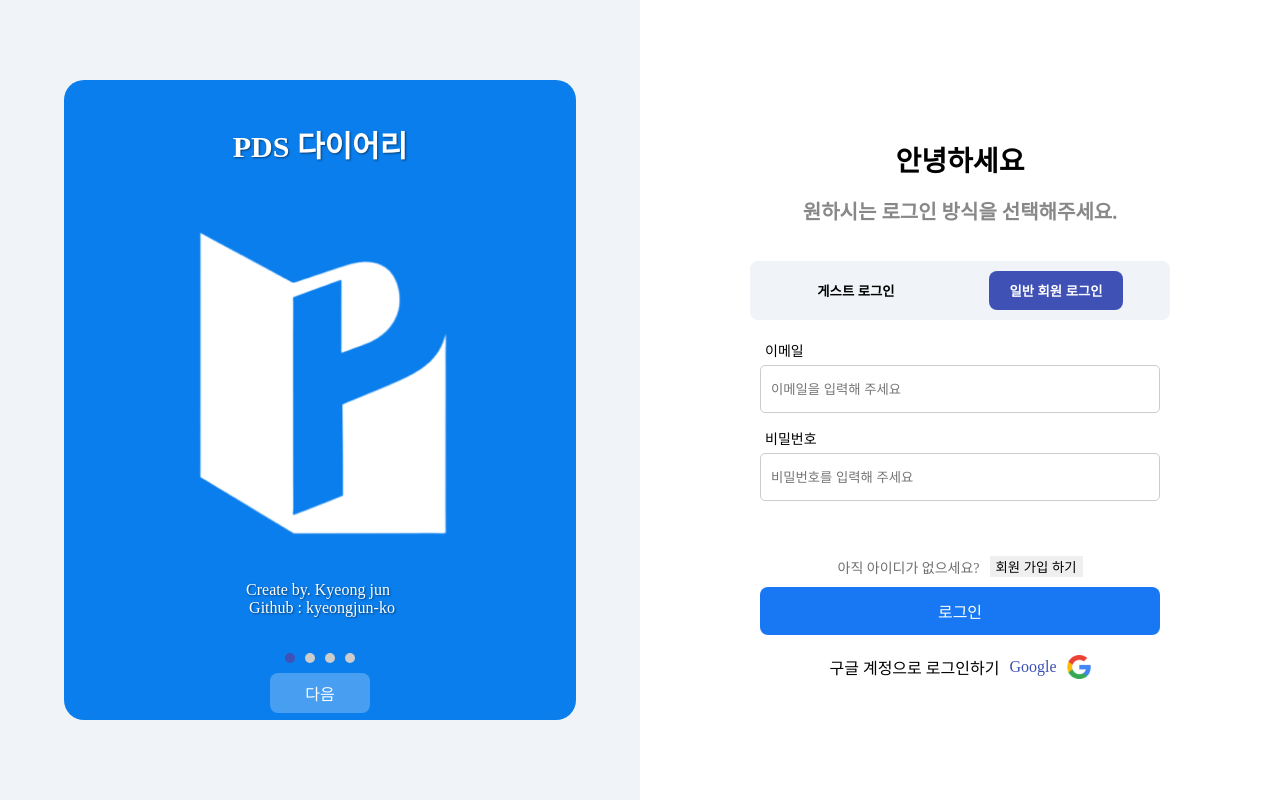
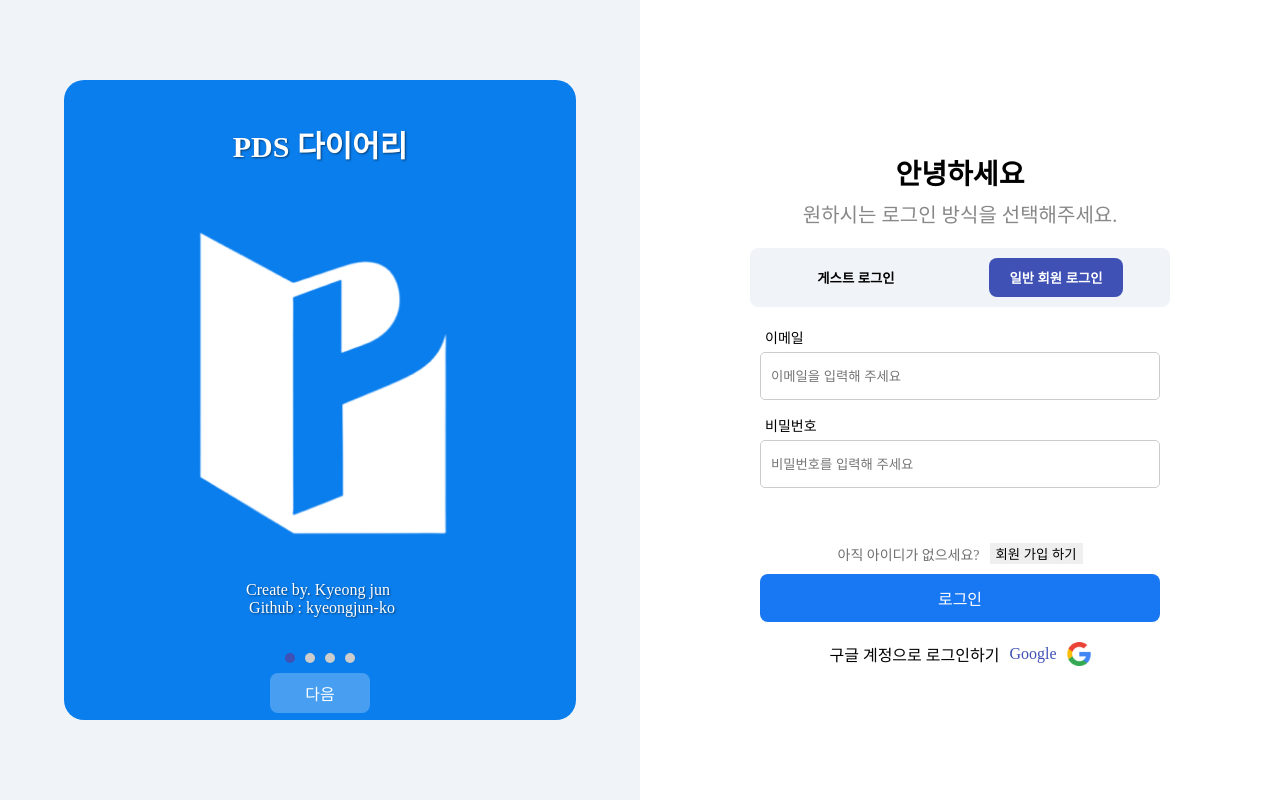
Before and after one commit to Personal-Daily-Scheduler/PDS-Client, a React (Vite) app: page / in a window 1280 px wide. Built offline with nearby package versions, Linux system fonts and the light colour scheme; no server answers.

Commit message:
[refactor] Title 컴포넌트 재사용성을 위해 size prop 추가

```diff
--- a/src/components/Plans/index.jsx
+++ b/src/components/Plans/index.jsx
@@ -5,6 +5,7 @@ import Modal from "../../shared/Modal";
 import PlanForm from "../PlanForm";
 import Plan from "../PlanContent";
 import Tooltip from "../Tooltip";
+import CommonTitle from "../../shared/Title";
 
 import useCalendarStore from "../../store/calender";
 import usePlanStore from "../../store/plans";
@@ -122,10 +123,8 @@ function Plans({ viewMode }) {
       {planList.length === 0 ? (
         <EmptyPlanState>
           <EmptyPlanImage src={emptyPlanState}></EmptyPlanImage>
-          <h2>추가된 일정이 없습니다.</h2>
-          <span>일정 추가 버튼을 눌러서</span>
-          <p>새로운 일정을 추가해보세요.</p>
-          <CommonButton onClick={handleOpenModal}>Create a Plan</CommonButton>
+          <CommonTitle mainTitle="추가된 일정이 없습니다." subTitle={"일정 추가 버튼을 눌러서 \n 새로운 일정을 추가해보세요."} size="small" />
+          <CommonButton onClick={handleOpenModal}>새 일정 추가하기</CommonButton>
         </EmptyPlanState>
       ) : (
         <PlansList>
--- a/src/shared/Title/index.jsx
+++ b/src/shared/Title/index.jsx
@@ -1,14 +1,29 @@
 import React from "react";
 import styled from "styled-components";
 
-function CommonTitle({ mainTitle, subTitle }) {
+function CommonTitle({ mainTitle, subTitle, size = "medium" }) {
   return (
     <TitleContainer>
-      <MainTitle>{mainTitle}</MainTitle>
-      <SubTitle>{subTitle}</SubTitle>
+      <MainTitle size={size}>{mainTitle}</MainTitle>
+      <SubTitle size={size}>{subTitle}</SubTitle>
     </TitleContainer>
   );
 }
+
+const sizes = {
+  large: {
+    mainTitle: "32px",
+    subTitle: "25px",
+  },
+  medium: {
+    mainTitle: "28px",
+    subTitle: "20px",
+  },
+  small: {
+    mainTitle: "24px",
+    subTitle: "16px",
+  },
+};
 
 const TitleContainer = styled.div`
   text-align: center;
@@ -16,13 +31,16 @@ const TitleContainer = styled.div`
 `;
 
 const MainTitle = styled.h1`
-  font-size: 28px;
+  font-size: ${(props) => sizes[props.size].mainTitle};
+  color: black;
   margin-bottom: 10px;
 `;
 
-const SubTitle = styled.h2`
-  font-size: 20px;
+const SubTitle = styled.span`
+  font-size: ${(props) => sizes[props.size].subTitle};
+  line-height: 26px;
   color: #888;
+  white-space: pre-line;
 `;
 
 export default CommonTitle;
```
